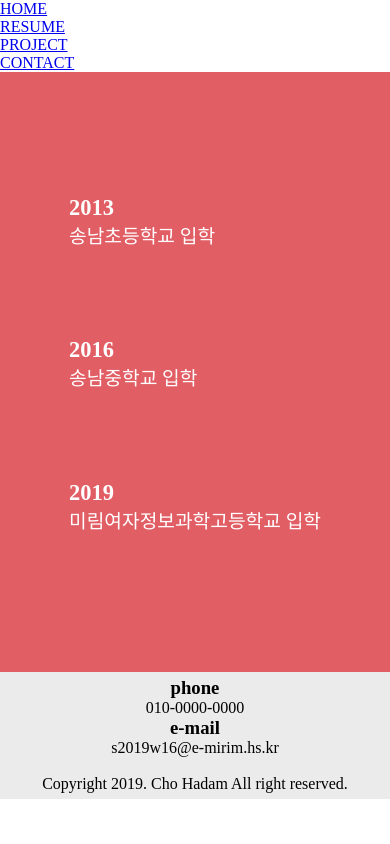
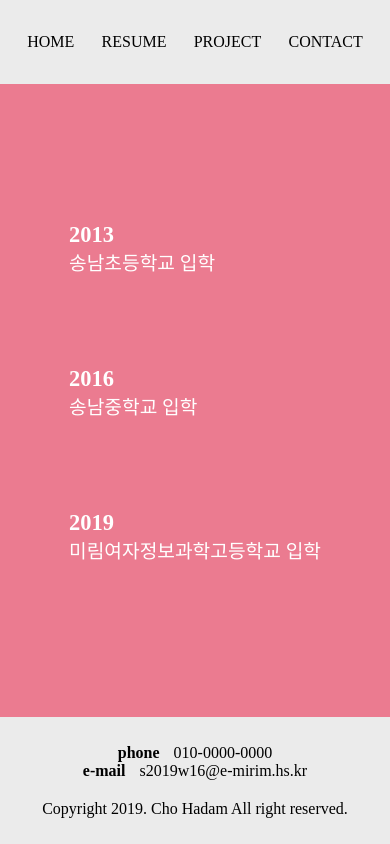
Before and after one commit to cho-hadam/dam-portfolio, a plain HTML site: page resume.html in a window 390 px wide. Drawn offline with Linux system fonts and the light colour scheme; a web font is replaced by a local one.

Commit message:
resume 구조, 디자인 수정

```diff
--- a/css/resume.css
+++ b/css/resume.css
@@ -1,45 +1,35 @@
 @import url('./font.css');
-#container{
-    height: 713px;
-    background-color: rgb(226, 94, 101);
+main{
+    height: 75vh;
+    background-color: rgb(235, 123, 144);
+    display: flex;
+    justify-content: center;
+    align-items: center;
 }
 
-#container #resume{
+#resume{
     color: white;
     font-size: 1.5rem;
 }
-#resume ul{
-    margin: 0;
+.resume-lists {
     padding: 50px;
-    height: 613px;
+    height: 60vh;
     display: flex;
     flex-direction: column;
     justify-content: space-evenly;
     align-content: space-around;
     flex-wrap: wrap;
 }
-#resume li{
+.resume-lists li{
     list-style: none;
     height: 70px;
 }
-#resume h3{
+.resume-lists h3{
     color: white;
-    font-weight: bold;
+    font-weight: 600;
 }
 @media(max-width:768px){
-    #container{
-        height: 600px;
-    }
-    #container #resume{
+    #resume{
         font-size: 1.2rem;
     }
-    #resume ul{
-        padding: 50px;
-        height: 500px;
-        display: flex;
-        flex-direction: column;
-        justify-content: space-evenly;
-        align-content: space-around;
-        flex-wrap: wrap;
-    }
 }
--- a/resume.html
+++ b/resume.html
@@ -11,18 +11,23 @@
 <body>
     <header>
         <nav>
-            <ul>
+            <ul class="nav-lists">
                 <li><a href="index.html">HOME</a></li>
                 <li><a href="resume.html">RESUME</a></li>
                 <li><a href="project.html">PROJECT</a></li>
                 <li><a href="contact.html">CONTACT</a></li>
             </ul>
+            <div class="burger">
+                <div class="burger1"></div>
+                <div class="burger2"></div>
+                <div class="burger3"></div>
+            </div>
         </nav>
     </header>
 
-    <div id="container">
+    <main>
         <section id="resume">
-            <ul>
+            <ul class="resume-lists">
                 <li>
                     <h3>2013</h3> 송남초등학교 입학
                 </li>
@@ -34,12 +39,20 @@
                 </li>
             </ul>
         </section>
-    </div>
+    </main>
 
     <footer>
-        <div>
-            <h3>phone</h3> 010-0000-0000<br />
-            <h3>e-mail</h3> s2019w16@e-mirim.hs.kr<br /><br />
+        <ul class="footer-lists">
+            <li>
+                <h4>phone</h4>
+                010-0000-0000
+            </li>
+            <li>
+                <h4>e-mail</h4>
+                s2019w16@e-mirim.hs.kr
+            </li>
+        </ul>
+        <div class="copy">
             Copyright 2019. Cho Hadam All right reserved.
         </div>
     </footer>
```
